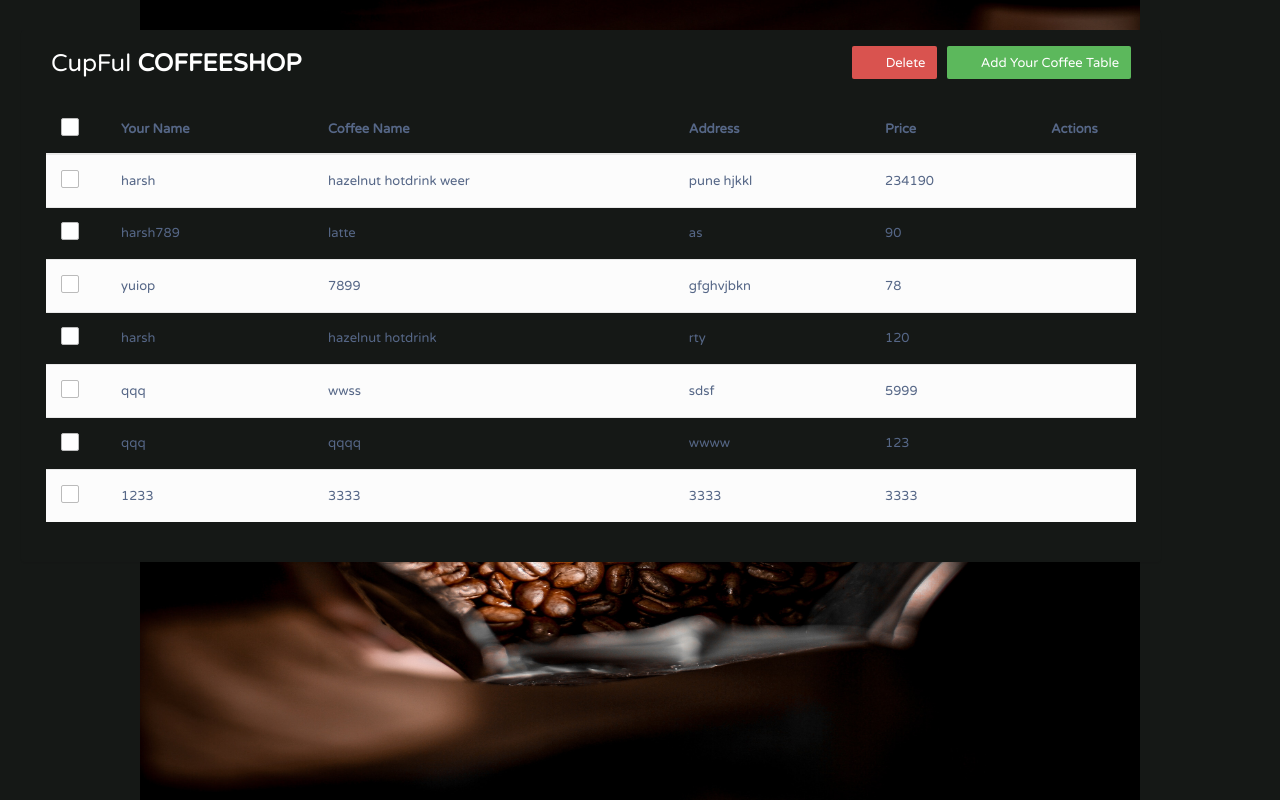
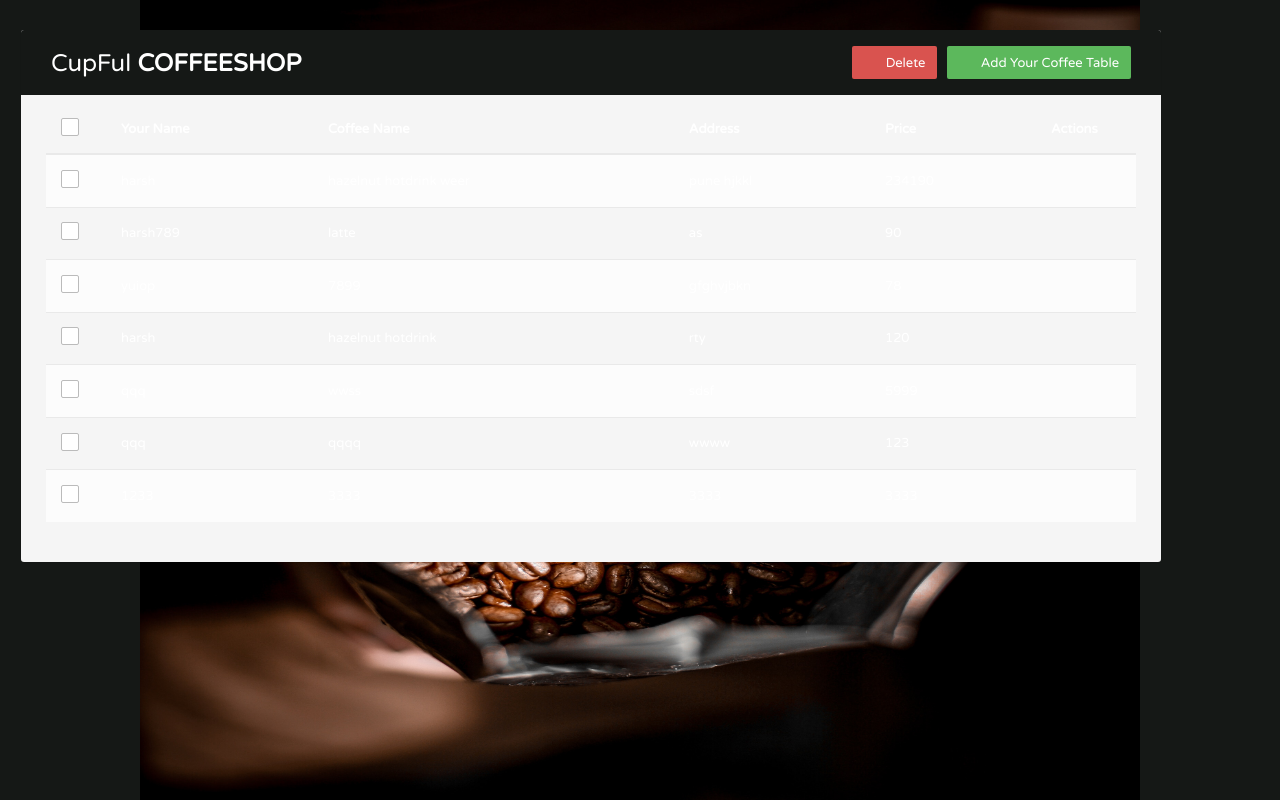
Before and after one commit to AchalBhangre/CCD-Proj, a Django app: page /CafeCoffeeDay/ in a window 1280 px wide. Run offline with Django 3.2, Linux system fonts and the light colour scheme; data comes from the database, SQL or seed files in the repository; some libraries are stand-ins or nearby versions.

Commit message:
index.html background color change

```diff
--- a/templates/index.html
+++ b/templates/index.html
@@ -16,13 +16,13 @@
 <style>
 
   body {
-        color: #566787;
-		background: #f5f5f5;
+        color: #fff;
+		background: #fff;
 		font-family: 'Varela Round', sans-serif;
 		font-size: 13px;
 	}
 	.table-wrapper {
-        background: #151816;
+        background: #f5f5f5;
         padding: 20px 25px;
         margin: 30px 0;
 		border-radius: 3px;
```
